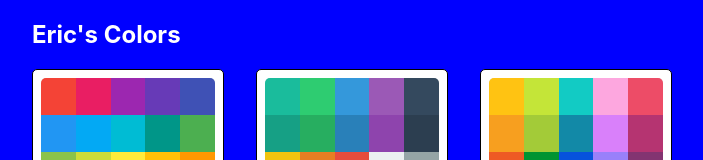
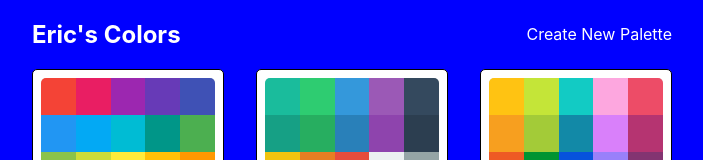
Before and after one commit to rudwo8134/colorproject, a React (Create React App) app: page /#/ in a window 1280 px wide. Shown: the top 160 px of the page, without its empty margins (288-991 px from the left). Built offline with nearby package versions, Linux system fonts and the light colour scheme.

Commit message:
add new palette form

```diff
--- a/src/App.js
+++ b/src/App.js
@@ -6,6 +6,10 @@ import PaletteList from './palettelist'
 import {generatePalette} from './colorhelper'
 import {Route, Switch} from 'react-router-dom'
 import Single from "./singlepalette"
+
+// new form
+import Newpalette from './newpaletteform'
+
 class App extends Component {
   findPallette(id) {
     return seed.find(function(palette){
@@ -16,8 +20,10 @@ class App extends Component {
   return (
     <Switch>
     <Route exact path="/" render={(routeProps)=><PaletteList palette={seed} {...routeProps}/>}/>
+    <Route exact path="/palette/new" render={()=><Newpalette/>}/>
     <Route exact path="/palette/:id" render={(routeProps)=><Palette Palette={generatePalette(this.findPallette(routeProps.match.params.id))}/>}/>
     <Route exact path="/palette/:paletteId/:colorId" render={(routeProps)=><Single colorid={routeProps.match.params.colorId}Palette={generatePalette(this.findPallette(routeProps.match.params.paletteId))}/>}/>
+
     </Switch>
 
     // <div className="App">
--- /dev/null
+++ b/src/newpaletteform.js
@@ -0,0 +1,13 @@
+import React,{Component} from "react"
+
+class newpalette extends Component{
+  render(){
+      return(
+          <div>
+              <h1>this is new page</h1>
+          </div>
+      )
+  }
+}
+
+export default newpalette
--- a/src/palettelist.js
+++ b/src/palettelist.js
@@ -1,4 +1,5 @@
 import React,{Component} from "react"
+import {Link} from "react-router-dom"
 import MiniPalette from './minipalette'
 import {withStyles} from "@material-ui/styles"
 import styles from './styles/palettelist'
@@ -14,6 +15,7 @@ class palettelist extends Component{
               <div className={classes.container}>
                   <nav className={classes.nav}>
                     <h1>Eric's Colors</h1>
+                    <Link to="/palette/new">Create New Palette</Link>
                   </nav>
                   <div className={classes.palettes}>
                     {palette.map(pa=>(
--- a/src/styles/palettelist.js
+++ b/src/styles/palettelist.js
@@ -18,7 +18,12 @@ export default{
         display: "flex",
         width: "100%",
         justifyContent: "space-between",
-        color: "white"
+        color: "white",
+        alignItems: "center",
+        "& a":{
+            color:"white",
+            textDecoration: "none"
+        }
 
     },
     palettes:{
```
